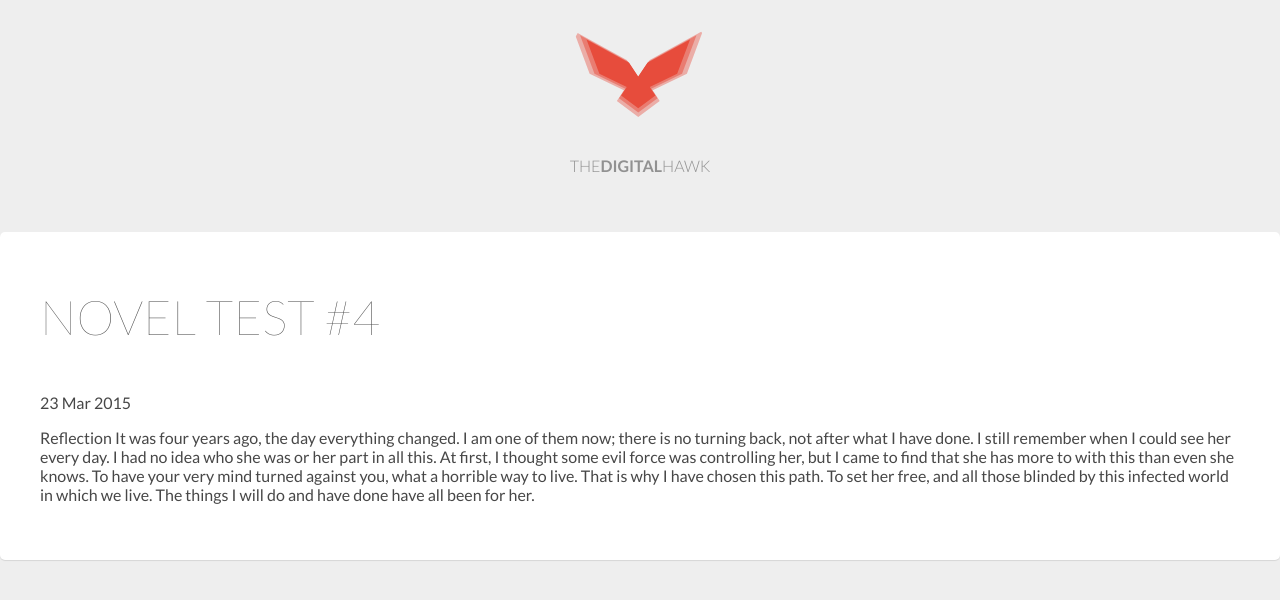
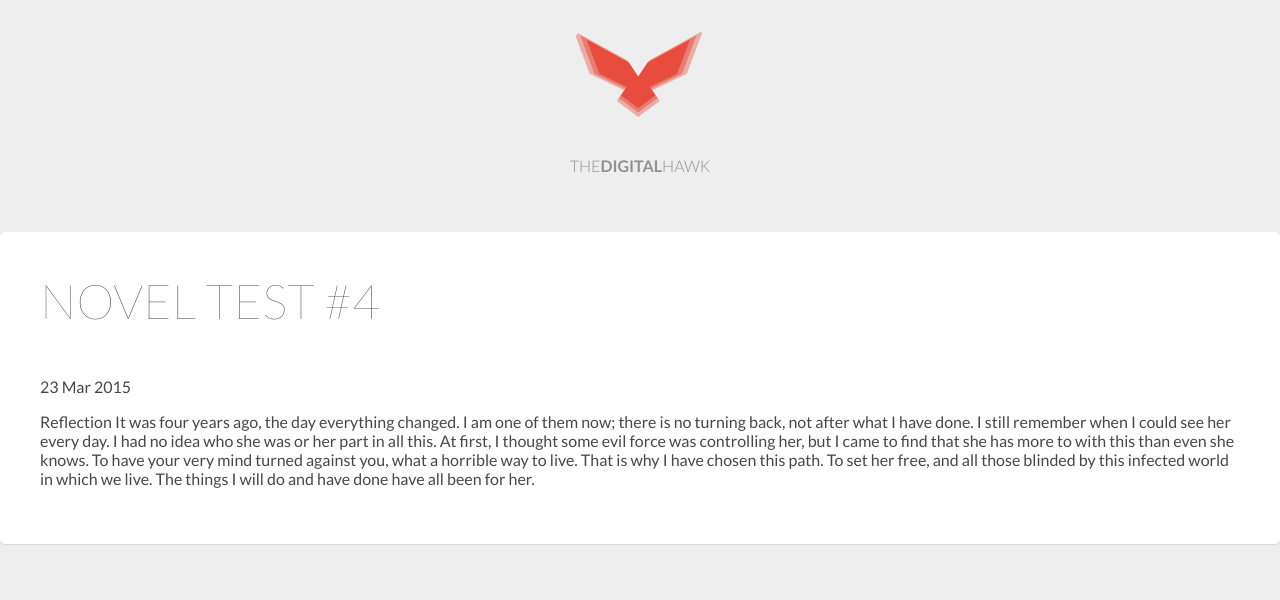
Before and after one commit to nightcry7/blog, a Jekyll site: the page built from _posts/2015-03-23-st4.markdown, in a window 1280 px wide. Shown: the top 600 px of the page. Built offline with Jekyll 4.4.1, drawn with Linux system fonts in a browser that asks for light colours; Markdown is read by kramdown in place of the engine named in the settings.

Commit message:
New fixes

```diff
--- a/_layouts/post.html
+++ b/_layouts/post.html
@@ -3,7 +3,7 @@
 ---
 
 <div class="post">
-<p>{{ post.date | date_to_string }}</p>
+
 <h1>{{ page.title }}</h1>
 <p class="meta">{{ page.date | date_to_string }}</p>
 {{ content }}
--- a/index.html
+++ b/index.html
@@ -10,6 +10,8 @@
     {% for post in site.posts limit 4 %}
     <div class="post">
     	<li>
+
+      <p>{{ post.date | date_to_string }}</p>
 
       <h2>
         <a href="{{ site.baseurl }}{{ post.url }}">{{ post.title }}</a>
```
